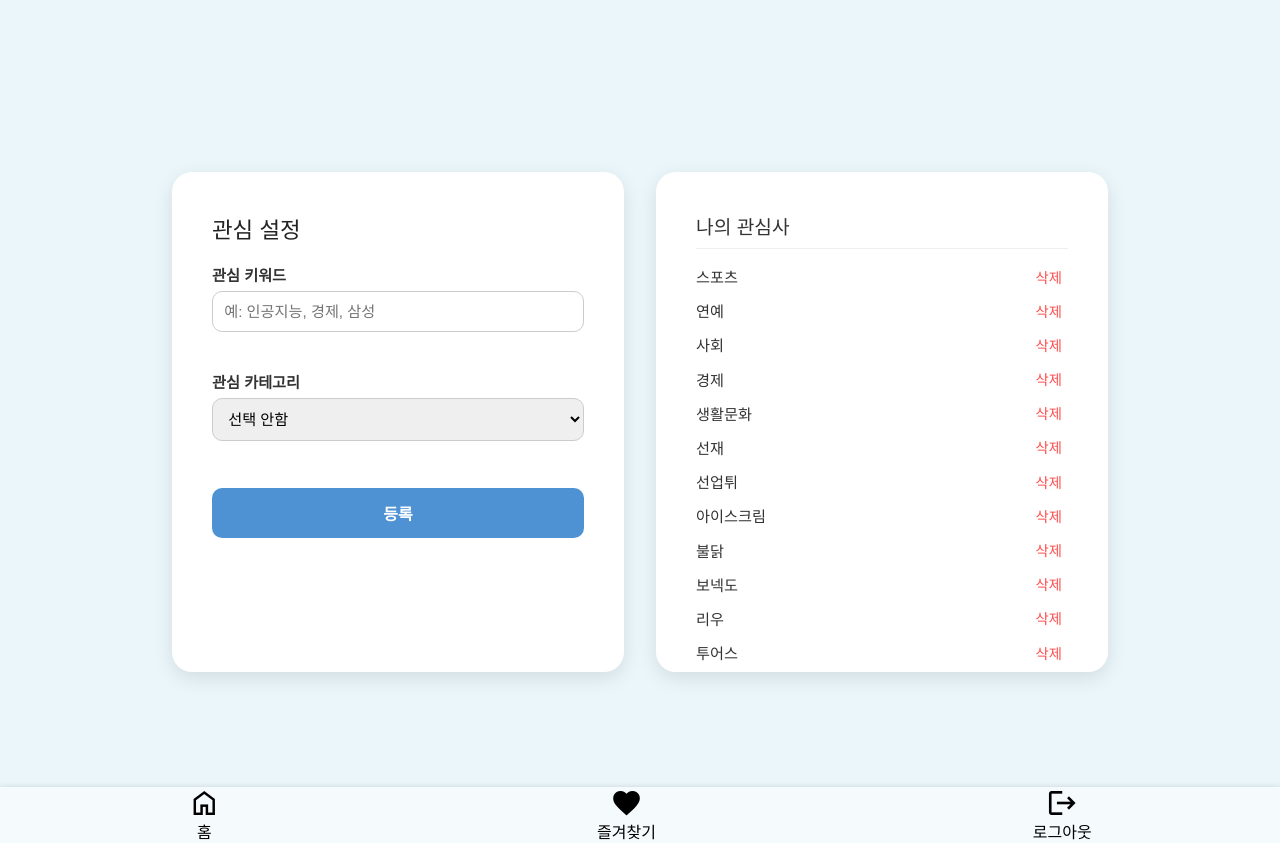
After one commit to JJk24l7/newsletter-summary, a Flask app: page /interests in a window 1280 px wide. The commit adds this page. Run offline with Flask 3, Linux system fonts and the light colour scheme; a user stored in the database is signed in.

Commit message:
수정된 버전 업로드

```diff
--- a/app.py
+++ b/app.py
@@ -6,7 +6,25 @@ from flask_login import LoginManager, login_user, logout_user, login_required, c
 from werkzeug.security import generate_password_hash, check_password_hash
 from sqlalchemy import or_
 
-from models import db, User, News
+from models import db, User, News, Interest, Notification
+
+
+def create_notifications_for_news(news_item):
+    """새 뉴스 1건에 대해 관심사와 매칭되는 모든 사용자에게 Notification 레코드 생성"""
+    for user in User.query.all():
+        for inter in user.interests:
+            kw_hit  = inter.keyword  and inter.keyword  in (news_item.keyword or "")
+            cat_hit = inter.category and inter.category == (news_item.category or "")
+            if kw_hit or cat_hit:
+                exists = Notification.query.filter_by(user_id=user.id,
+                                                      news_id=news_item.id).first()
+                if not exists:
+                    db.session.add(Notification(user_id=user.id, news_id=news_item.id))
+                break           # 사용자당 한 번만 생성
+    db.session.commit()
+
+
+
 
 def create_app():
     app = Flask(__name__)
@@ -25,10 +43,42 @@ def create_app():
     def load_user(user_id):
         return User.query.get(int(user_id))
 
+    @app.context_processor
+    def inject_notifications():
+        if current_user.is_authenticated:
+            notis = Notification.query.filter_by(user_id=current_user.id,
+                                                 is_read=False).all()
+            return dict(notifications=[n.news for n in notis])
+        return dict(notifications=[])
+
+    # ✅ '/' 경로를 search.html과 동일하게 동작하도록 설정
     @app.route('/')
     def index():
-        all_news = News.query.all()
-        return render_template('index.html', news_items=all_news)
+        keyword = request.args.get('keyword', '')
+        category = request.args.get('category', '')
+
+        query = News.query
+        if keyword:
+            query = query.filter(or_(
+                News.keyword.like(f"%{keyword}%"),
+                News.title.like(f"%{keyword}%")
+            ))
+        if category:
+            query = query.filter(News.category == category)
+
+        filtered_news = query.all()
+
+        bookmarked_news_ids = []
+        if current_user.is_authenticated:
+            bookmarked_news_ids = [n.id for n in current_user.favorites]
+        else:
+            bookmarked_news_ids = session.get('bookmarked_ids', [])
+
+        return render_template('search.html',
+                               news_items=filtered_news,
+                               keyword=keyword,
+                               selected_category=category,
+                               bookmarked_news_ids=bookmarked_news_ids)
 
     @app.route('/search', methods=['GET'])
     def search():
@@ -46,13 +96,10 @@ def create_app():
 
         filtered_news = query.all()
 
-        # ✅ 로그인한 사용자의 북마크된 뉴스 ID
         bookmarked_news_ids = []
         if current_user.is_authenticated:
             bookmarked_news_ids = [n.id for n in current_user.favorites]
         else:
-            # [시연용] 로그인 안 한 경우 세션에서 북마크 읽기
-            # [시연 후 삭제]
             bookmarked_news_ids = session.get('bookmarked_ids', [])
 
         return render_template('search.html',
@@ -100,17 +147,15 @@ def create_app():
             user = User.query.filter_by(email=email).first()
             if user and check_password_hash(user.password, pw):
                 login_user(user)
-
                 session['logged_in'] = True
                 session['email'] = email
                 return redirect('/')
-
         return render_template('login.html')
 
     @app.route('/logout')
     def logout():
         logout_user()
-        session.clear()  # ✅ 세션 정보 전체 삭제
+        session.clear()
         return redirect('/login')
 
     @app.route('/bookmark/<int:news_id>', methods=['POST'])
@@ -124,7 +169,6 @@ def create_app():
                 current_user.favorites.append(news_item)
             db.session.commit()
         else:
-        # 🔹 시연용: 로그인 안 해도 북마크 저장
             if 'bookmarked_ids' not in session:
                 session['bookmarked_ids'] = []
             bookmarked_ids = session['bookmarked_ids']
@@ -141,6 +185,32 @@ def create_app():
         bookmarks = current_user.favorites
         return render_template('saved_articles.html', news_list=bookmarks)
 
+    @app.route('/interests', methods=['GET', 'POST'])
+    @login_required
+    def interests():
+        if request.method == 'POST':
+            keyword = request.form.get('keyword').strip()
+            category = request.form.get('category').strip()
+
+            if keyword or category:
+                new_interest = Interest(user_id=current_user.id, keyword=keyword, category=category)
+                db.session.add(new_interest)
+                db.session.commit()
+
+        user_interests = Interest.query.filter_by(user_id=current_user.id).all()
+        return render_template('interests.html', interests=user_interests)
+
+    @app.route('/delete_interest/<int:interest_id>', methods=['POST'])
+    @login_required
+    def delete_interest(interest_id):
+        interest = Interest.query.get_or_404(interest_id)
+        if interest.user_id != current_user.id:
+            return "권한 없음", 403
+        db.session.delete(interest)
+        db.session.commit()
+        return redirect(url_for('interests'))
+
+
     return app
 
 app = create_app()
--- a/static/css/find-search-bar-form.css
+++ b/static/css/find-search-bar-form.css
@@ -36,3 +36,14 @@
   color: black;
   pointer-events: none;
 }
+
+.search-icon-button {
+  position: absolute;
+  top: 50%;
+  right: 20px;
+  transform: translateY(-50%);
+  background: none;
+  border: none;
+  font-size: 1.2rem;
+  cursor: pointer;
+}
--- /dev/null
+++ b/static/css/interests.css
@@ -0,0 +1,119 @@
+@import "./global.css";
+
+body {
+    margin: 0;
+    padding: 0;
+    font-family: "Noto Sans KR", sans-serif;
+    display: flex;
+    justify-content: center;
+    align-items: center;
+    height: 100vh;
+    background-color: #eaf6fa;
+}
+
+/* 가로로 배치되는 두 섹션 */
+.container {
+    display: flex;
+    gap: 2rem;
+    width: 90%;
+    max-width: 1000px;
+    padding: 2rem;
+    background-color: transparent;
+}
+
+/* 왼쪽 폼 */
+.form-section {
+    background-color: white;
+    padding: 2.5rem;
+    border-radius: 20px;
+    box-shadow: 0 6px 20px rgba(0, 0, 0, 0.1);
+    flex: 1;
+    color: #333;
+}
+
+.form-section h2 {
+    margin-bottom: 1rem;
+    font-size: 1.4rem;
+    color: #222;
+}
+
+.form-section label {
+    font-weight: 600;
+    display: block;
+    margin-top: 1.2rem;
+    font-size: 0.95rem;
+}
+
+.form-section input[type="text"],
+.form-section select {
+    width: 100%;
+    padding: 0.7rem;
+    margin-top: 0.4rem;
+    border: 1px solid #ccc;
+    border-radius: 10px;
+    font-size: 0.95rem;
+    box-sizing: border-box;
+}
+
+.form-section button {
+    width: 100%;
+    padding: 0.8rem;
+    background-color: #4f92d4;
+    color: white;
+    border: none;
+    border-radius: 10px;
+    font-weight: bold;
+    font-size: 1rem;
+    margin-top: 1.8rem;
+    cursor: pointer;
+    transition: background-color 0.3s ease;
+}
+
+.form-section button:hover {
+    background-color: #3c7fc4;
+}
+
+/* 오른쪽 관심사 목록 */
+.interest-section {
+    background-color: white;
+    padding: 2.5rem;
+    border-radius: 20px;
+    box-shadow: 0 6px 20px rgba(0, 0, 0, 0.1);
+    flex: 1;
+    color: #333;
+    max-height: 500px;
+    overflow-y: auto;
+}
+
+.interest-section h3 {
+    font-size: 1.2rem;
+    margin-bottom: 1rem;
+    border-bottom: 1px solid #eee;
+    padding-bottom: 0.5rem;
+}
+
+.interest-section ul {
+    list-style: none;
+    padding: 0;
+    margin-top: 0.8rem;
+}
+
+.interest-section li {
+    margin-bottom: 0.7rem;
+    display: flex;
+    justify-content: space-between;
+    align-items: center;
+    font-size: 0.95rem;
+}
+
+.interest-section li form button {
+    background-color: transparent;
+    color: #ff4d4d;
+    border: none;
+    font-size: 0.9rem;
+    cursor: pointer;
+}
+
+.interest-section li form button:hover {
+    text-decoration: underline;
+}
--- /dev/null
+++ b/templates/interests.html
@@ -0,0 +1,61 @@
+<!DOCTYPE html>
+<html lang="ko">
+<head>
+    <meta charset="UTF-8" />
+    <meta http-equiv="X-UA-Compatible" content="IE=edge" />
+    <meta name="viewport" content="width=device-width, initial-scale=1.0" />
+    <title>관심키워드,카테고리설정</title>
+    <link rel="stylesheet" href="{{ url_for('static', filename='css/interests.css') }}" />
+</head>
+
+<body>
+  <div class="container">
+    <div class="form-section">
+        <h2>관심 설정</h2>
+        <form method="POST">
+            <label for="keyword">관심 키워드</label>
+            <input type="text" name="keyword" placeholder="예: 인공지능, 경제, 삼성"><br><br>
+
+            <label for="category">관심 카테고리</label>
+            <select name="category">
+                <option value="">선택 안함</option>
+                <option value="스포츠">스포츠</option>
+                <option value="연예">연예</option>
+                <option value="경제">경제</option>
+                <option value="IT">IT</option>
+                <option value="사회">사회</option>
+                <option value="생활문화">생활문화</option>
+            </select><br><br>
+
+            <button type="submit">등록</button>
+        </form>
+    </div>
+
+    <!-- 현재 등록된 관심사 -->
+        <div class="interest-section">
+            <h3>나의 관심사</h3>
+            <ul>
+                {% for interest in interests %}
+                    <li>
+                    {{ interest.keyword or "" }} {{ interest.category or "" }}
+                    <form action="{{ url_for('delete_interest', interest_id=interest.id) }}" method="POST" style="display:inline;">
+                        <button type="submit">삭제</button>
+                    </form>
+                    </li>
+                {% endfor %}
+            </ul>
+        </div>
+    </div>
+
+    <div class="navigation-bar">
+        <a href="/"><span class="material-symbols-outlined">home</span><p>홈</p></a>
+        <a href="/my_bookmarks"><span class="material-icons">favorite</span><p>즐겨찾기</p></a>
+        {% if session.logged_in %}
+        <a href="/logout"><span class="material-icons">logout</span><p>로그아웃</p></a>
+        {% else %}
+        <a href="/login"><span class="material-icons">person</span><p>로그인</p></a>
+        {% endif %}
+    </div>
+
+</body>
+</html>
--- a/templates/login.html
+++ b/templates/login.html
@@ -25,10 +25,7 @@
             <span class="material-symbols-outlined">home</span>
              <p>홈</p>
          </a>
-        <a href="/search">
-            <span class="material-symbols-outlined">quick_reference_all</span>
-            <p>전체기사</p>
-        </a>
+
         <a href="/my_bookmarks">
             <span class="material-icons">favorite</span>
             <p>즐겨찾기</p>
--- a/templates/register.html
+++ b/templates/register.html
@@ -27,10 +27,6 @@
             <span class="material-symbols-outlined">home</span>
              <p>홈</p>
          </a>
-        <a href="/search">
-            <span class="material-symbols-outlined">quick_reference_all</span>
-            <p>전체기사</p>
-        </a>
         <a href="/my_bookmarks">
             <span class="material-icons">favorite</span>
             <p>즐겨찾기</p>
--- a/templates/saved_articles.html
+++ b/templates/saved_articles.html
@@ -36,10 +36,6 @@
              <span class="material-symbols-outlined">home</span>
             <p>홈</p>
         </a>
-        <a href="/search">
-            <span class="material-symbols-outlined">quick_reference_all</span>
-            <p>전체기사</p>
-        </a>
         <a href="/my_bookmarks">
             <span class="material-icons">favorite</span>
             <p>즐겨찾기</p>
```
Also changed, not shown: migrations/versions/d412aa6a54c2_add_notification_table.py (added, +87 -0 lines), models.py (+17 -0 lines), static/css/search.css (+61 -2 lines), templates/search.html (+45 -40 lines), app.db.
